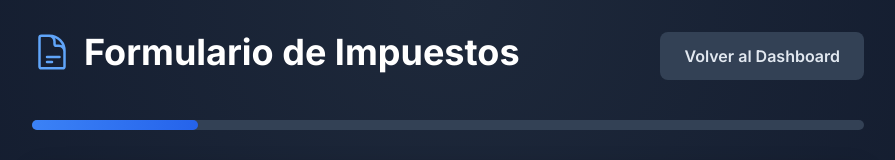
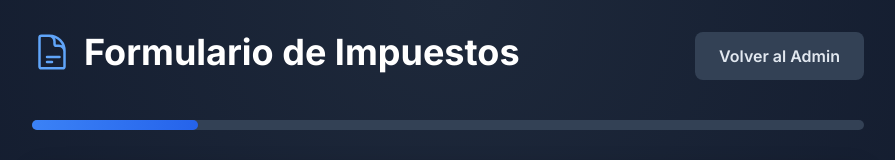
Before and after one commit to pencisoloja-dev/plataforma, a website: page formulario_vps.html in a window 1280 px wide. Shown: the top 160 px of the page, without its empty margins (192-1087 px from the left). Drawn offline with nearby package versions, Linux system fonts and the light colour scheme.

Commit message:
Update formulario_vps.html
cambio11

```diff
--- a/formulario_vps.html
+++ b/formulario_vps.html
@@ -173,8 +173,8 @@
                 Formulario de Impuestos
             </h1>
             <!-- ¡BOTÓN CORREGIDO! -->
-            <a href="https://login.ezsystems.cloud/#panel" class="btn btn-secondary">
-                Volver al Dashboard
+            <a href="https://formulario.ezsystems.cloud/" class="btn btn-secondary">
+                Volver al Admin
             </a>
         </header>
         <!-- ***** FIN HEADER ACTUALIZADO ***** -->
```
